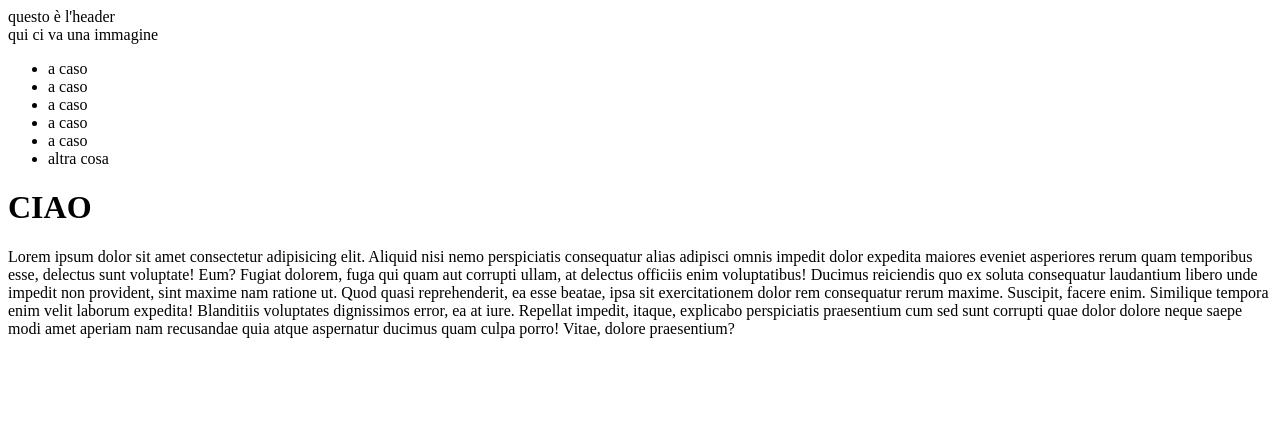
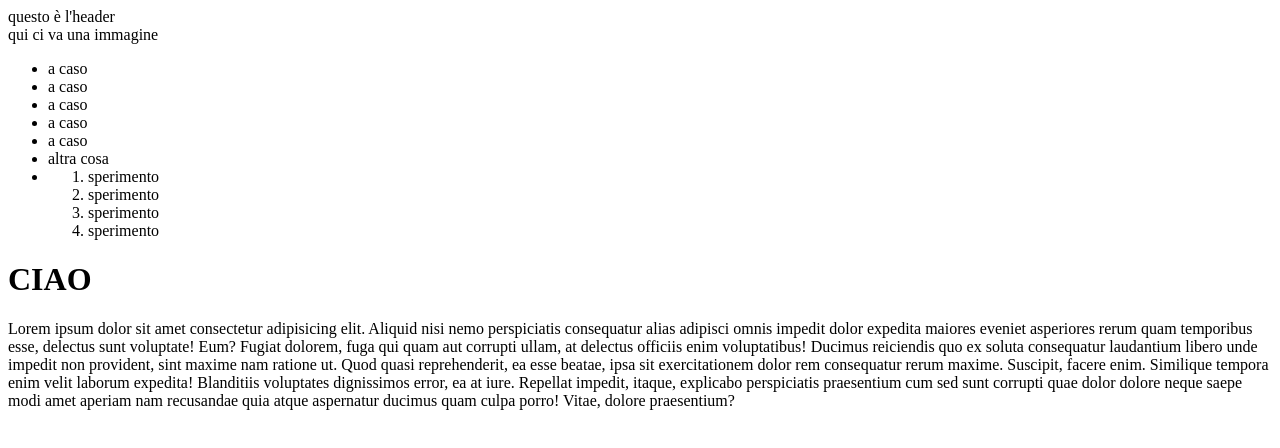
Before and after one commit to FeliceDArcangelo/branch-exercise, a plain HTML site: page index.html in a window 1280 px wide. Drawn offline with Linux system fonts and the light colour scheme.

Commit message:
sperimento

```diff
--- a/index.html
+++ b/index.html
@@ -18,6 +18,14 @@
                 <li>a caso</li>
                 <li>a caso</li>
                 <li>altra cosa</li>
+                <li>
+                    <ol>
+                        <li>sperimento</li>
+                        <li>sperimento</li>
+                        <li>sperimento</li>
+                        <li>sperimento</li>
+                    </ol>
+                </li>
             </ul>
         </nav>
     </header>
```
